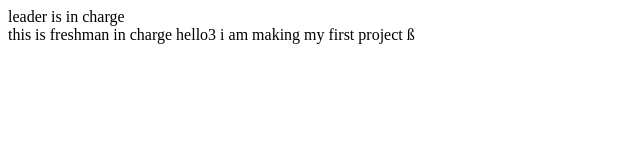
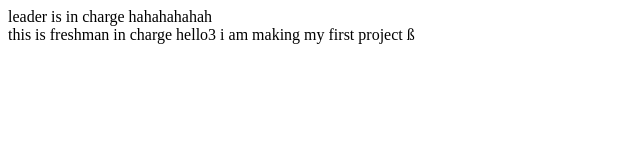
Before and after one commit to ssado2/companyProject, a plain HTML site: page index.html in a window 1280 px wide. Shown: the whole page, without its empty margins (0-640 px from the left). Drawn offline with Linux system fonts and the light colour scheme.

Commit message:
leader change

```diff
--- a/index.html
+++ b/index.html
@@ -7,7 +7,9 @@
     <title>Document</title>
   </head>
   <body>
-    <nav>leader is in charge</nav>
+    <nav>leader is in charge
+      hahahahahah
+    </nav>
 
     <main>this is freshman in charge
       hello3
```
